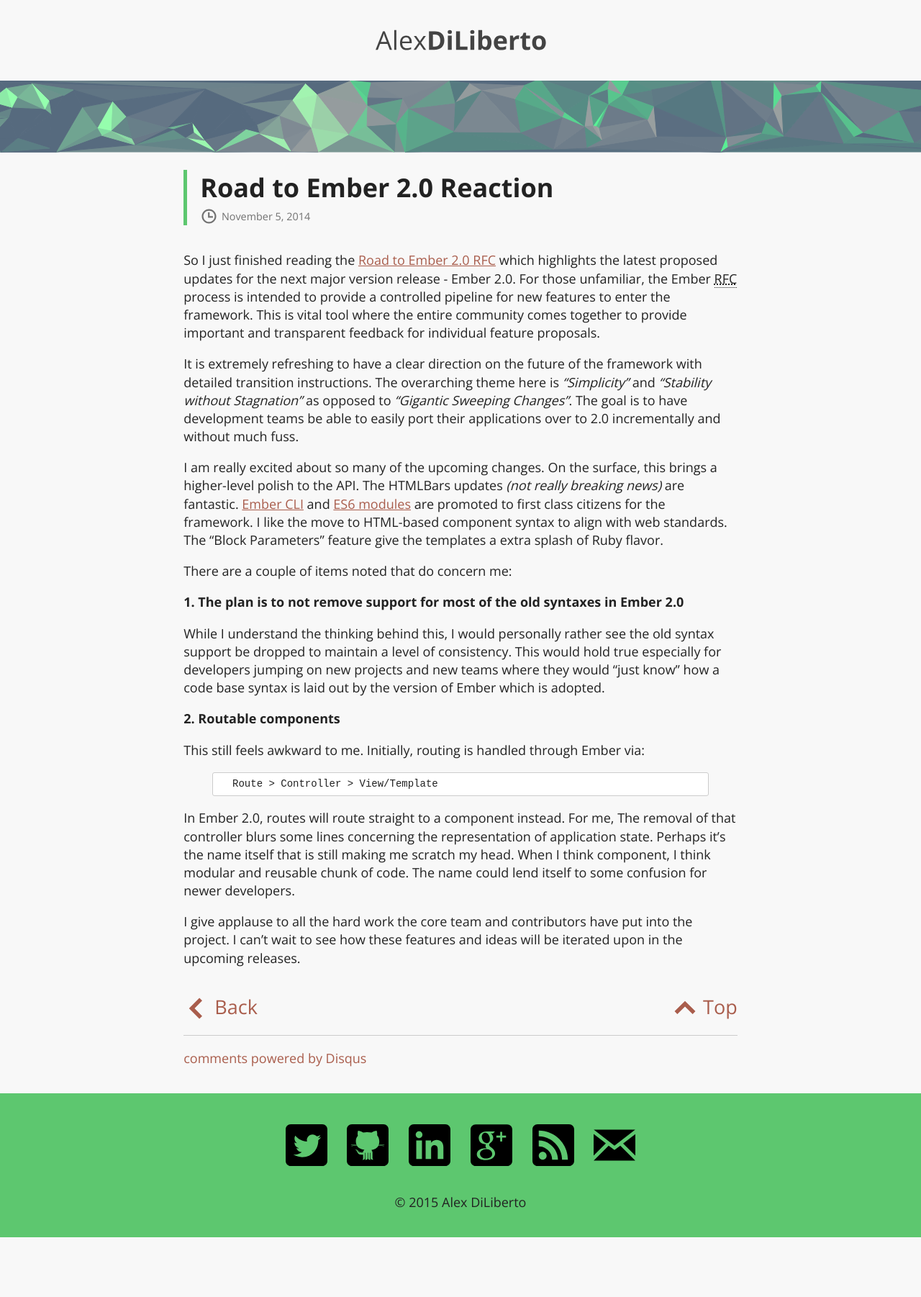
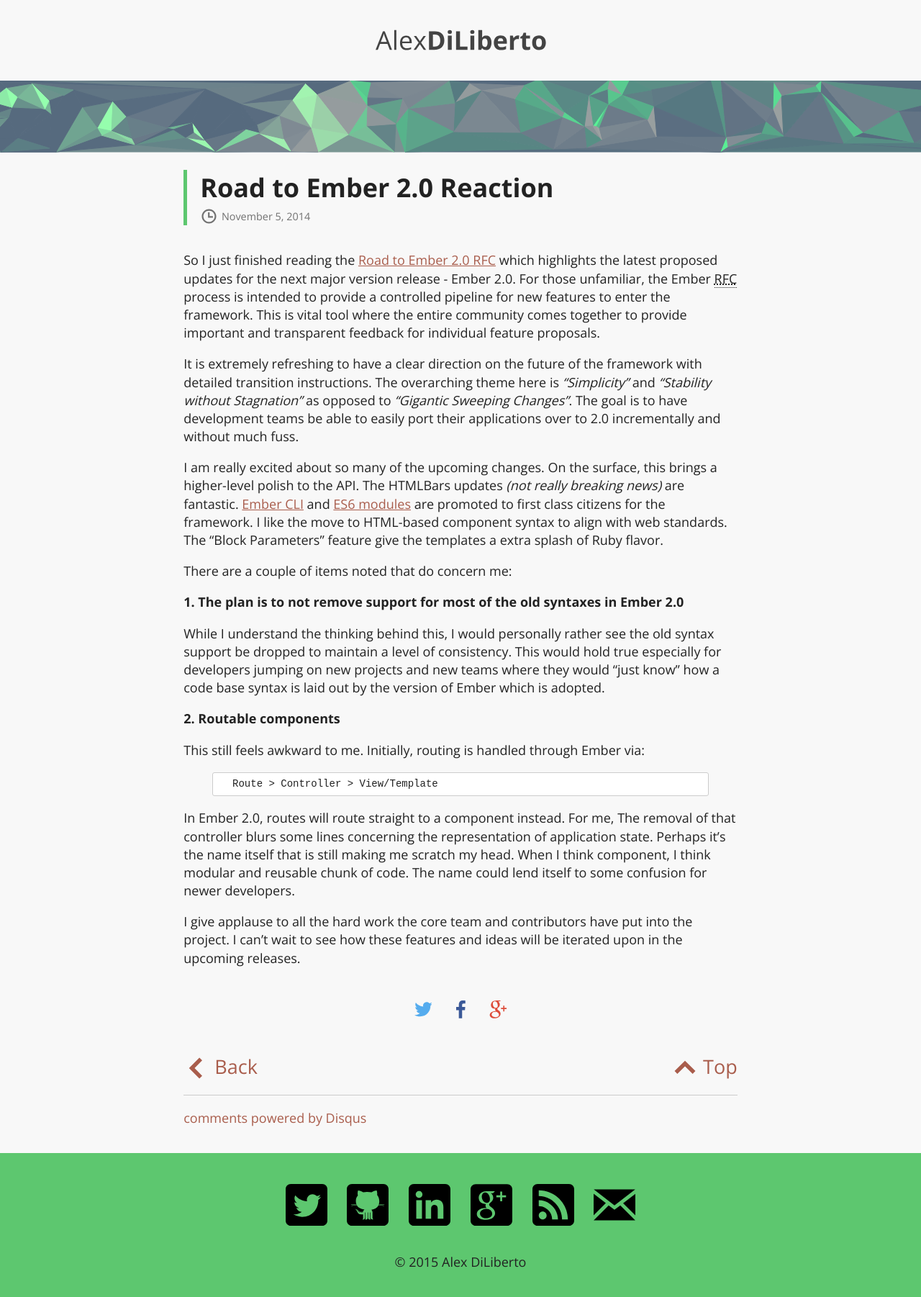
Before and after one commit to alexdiliberto/alexdiliberto.github.io, a Jekyll site: the page built from _posts/2014-11-05-road-to-ember-2.0-reaction.md, in a window 1280 px wide. Shown: the whole page at 72% size. Built offline with Jekyll 4.4.1, drawn with Linux system fonts in a browser that asks for light colours; nearby versions of some CDN libraries; comment, search, counter and statistics services are not loaded; before the commit the page ends 1719 px from its top, so only the background shows below that.

Commit message:
Added social network sharing for all posts

```diff
--- a/_includes/critical.scss
+++ b/_includes/critical.scss
@@ -650,6 +650,62 @@
         position: relative;
         bottom: 1px;
       }
+      .post-share {
+        margin-bottom: 2rem;
+        text-align: center;
+      }
+      .post-share-menu-item {
+        display: inline-block;
+        vertical-align: middle;
+        line-height: 0;
+        margin-bottom: 0;
+      }
+      .post-share-menu-link {
+        padding: .625rem;
+        border: 0;
+        display: block;
+      }
+      .post-share-menu-link .svg-icon {
+        width: 1.375rem;
+        height: 1.375rem;
+      }
+      .post-share-menu-link--twitter {
+        &:hover {
+          background-color: #55acee;
+          .svg-icon {
+            fill: #fff;
+          }
+        }
+        .svg-icon {
+          fill: #55acee;
+        }
+      }
+      .post-share-menu-link--facebook {
+        &:hover {
+          background-color: #3b5998;
+          .svg-icon {
+            fill: #fff;
+          }
+        }
+        .svg-icon {
+          fill: #3b5998;
+        }
+      }
+      .post-share-menu-link--google {
+        &:hover {
+          background-color: #dd4b39;
+          .svg-icon {
+            fill: #fff;
+          }
+        }
+        .svg-icon {
+          fill: #dd4b39;
+        }
+      }
+      a .svg-icon path {
+        -webkit-transition: fill .15s linear;
+        transition: fill .15s linear;
+      }
       > .back-link > svg {
         -webkit-transform: rotate(180deg);
         -ms-transform: rotate(180deg);
--- a/_includes/head.html
+++ b/_includes/head.html
@@ -98,7 +98,7 @@
     {% endif %}
     {% if page.date %}
       <meta property="article:published_time" content="{{ page.date | date_to_xmlschema }}">
-      <meta property="article:author" content="{{ site.url }}">
+      <meta property="article:author" content="{{ site.author }}">
     {% endif %}
     {% if page.image %}
       <meta property="og:image" content="{{ site.url }}{{ site.baseurl }}/img/{{ page.image }}">
--- /dev/null
+++ b/_includes/post-share.html
@@ -0,0 +1,25 @@
+<section class="post-share">
+  <ul class="post-share-menu">
+    <li class="post-share-menu-item">
+      <a href="https://twitter.com/intent/tweet?text={{ page.title | url_encode }}&amp;url={{ site.url | url_encode }}{{ page.url | url_encode }}&amp;via={{ site.twitter_username }}" class="post-share-menu-link post-share-menu-link--twitter js-social-twitter-share" title="Share on Twitter" target="_blank">
+        <svg xmlns="http://www.w3.org/2000/svg" xmlns:xlink="http://www.w3.org/1999/xlink" viewBox="0 0 12 12" enable-background="new 0 0 12 12" preserveAspectRatio="xMidYMid meet" class="svg-icon svg-icon-twitter" role="img">
+          <use xlink:href="{{ "/img/sprite.svg#icon-twitter-share" | prepend: site.baseurl }}"></use>
+        </svg>
+      </a>
+    </li>
+    <li class="post-share-menu-item">
+      <a href="https://www.facebook.com/sharer/sharer.php?u={{ site.url | url_encode }}{{ page.url | url_encode }}" data-share-url="{{ site.url }}{{ page.url }}" class="post-share-menu-link post-share-menu-link--facebook js-social-facebook-share" title="Share on Facebook" target="_blank">
+        <svg xmlns="http://www.w3.org/2000/svg" xmlns:xlink="http://www.w3.org/1999/xlink" viewBox="0 0 12 12" enable-background="new 0 0 12 12" preserveAspectRatio="xMidYMid meet" class="svg-icon svg-icon-facebook" role="img">
+          <use xlink:href="{{ "/img/sprite.svg#icon-facebook-share" | prepend: site.baseurl }}"></use>
+        </svg>
+      </a>
+    </li>
+    <li class="post-share-menu-item">
+      <a href="https://plus.google.com/share?url={{ site.url | url_encode }}{{ page.url | url_encode }}" class="post-share-menu-link post-share-menu-link--google js-social-google-share" title="Share on Google+" target="_blank">
+        <svg xmlns="http://www.w3.org/2000/svg" xmlns:xlink="http://www.w3.org/1999/xlink" viewBox="0 0 12 12" enable-background="new 0 0 12 12" preserveAspectRatio="xMidYMid meet" class="svg-icon svg-icon-google" role="img">
+          <use xlink:href="{{ "/img/sprite.svg#icon-google-plus-share" | prepend: site.baseurl }}"></use>
+        </svg>
+      </a>
+    </li>
+  </ul>
+</section>
--- a/_layouts/post.html
+++ b/_layouts/post.html
@@ -14,6 +14,8 @@
     {{ content }}
   </div>
   <footer>
+    {% include post-share.html %}
+
     <a href="{{ site.baseurl }}/" class="back-link">
       <svg xmlns="http://www.w3.org/2000/svg" xmlns:xlink="http://www.w3.org/1999/xlink" viewBox="0 0 512 512" enable-background="new 0 0 512 512" role="presentation">
         <use xlink:href="{{ "/img/sprite.svg#icon-chevron" | prepend: site.baseurl }}"></use>
--- /dev/null
+++ b/_plugins/url_encode.rb
@@ -0,0 +1,14 @@
+# _plugins/url_encode.rb
+# https://gist.github.com/jonsuh/2a88c7799461623d9d82
+require 'liquid'
+require 'uri'
+
+# Percent encoding for URI conforming to RFC 3986.
+# Ref: http://tools.ietf.org/html/rfc3986#page-12
+module URLEncode
+  def url_encode(url)
+    return URI.escape(url, Regexp.new("[^#{URI::PATTERN::UNRESERVED}]"))
+  end
+end
+
+Liquid::Template.register_filter(URLEncode)
--- a/js/main.js
+++ b/js/main.js
@@ -27,6 +27,18 @@
 /*--------------------------------------------------------------------
  alexdiliberto.com scripts
 -----------------------------------------------------------------------*/
+function windowPopup(url, width, height) {
+  // Calculate the position of the popup so it’s centered on the screen.
+  var left = (screen.width / 2) - (width / 2);
+  var top = (screen.height / 2) - (height / 2);
+
+  window.open(
+    url,
+    "",
+    "menubar=no,toolbar=no,resizable=yes,scrollbars=yes,width=" + width + ",height=" + height + ",top=" + top + ",left=" + left
+  );
+}
+
 $(document).ready(function() {
   outdatedBrowser({
     bgColor: '#f25648',
@@ -40,4 +52,9 @@
   $("a.top-link").click(function() {
     $("html, body").animate({ scrollTop: 0 }, 1000);
   });
+
+  $(".post-share-menu-link").click(function(e) {
+    e.preventDefault();
+    windowPopup($(this).attr("href"), 500, 300);
+  });
 });
```
Also changed, not shown: img/sprite.svg.
